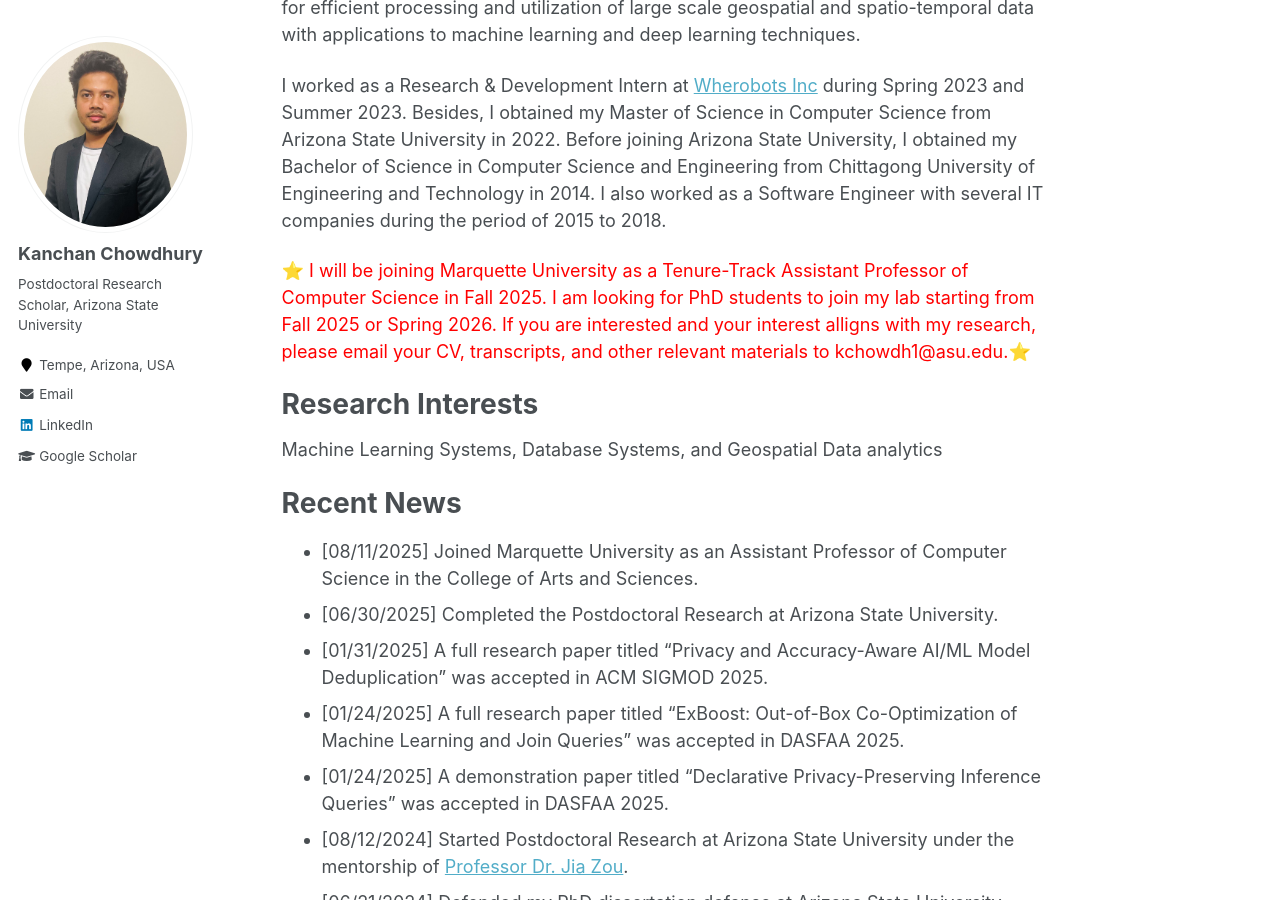
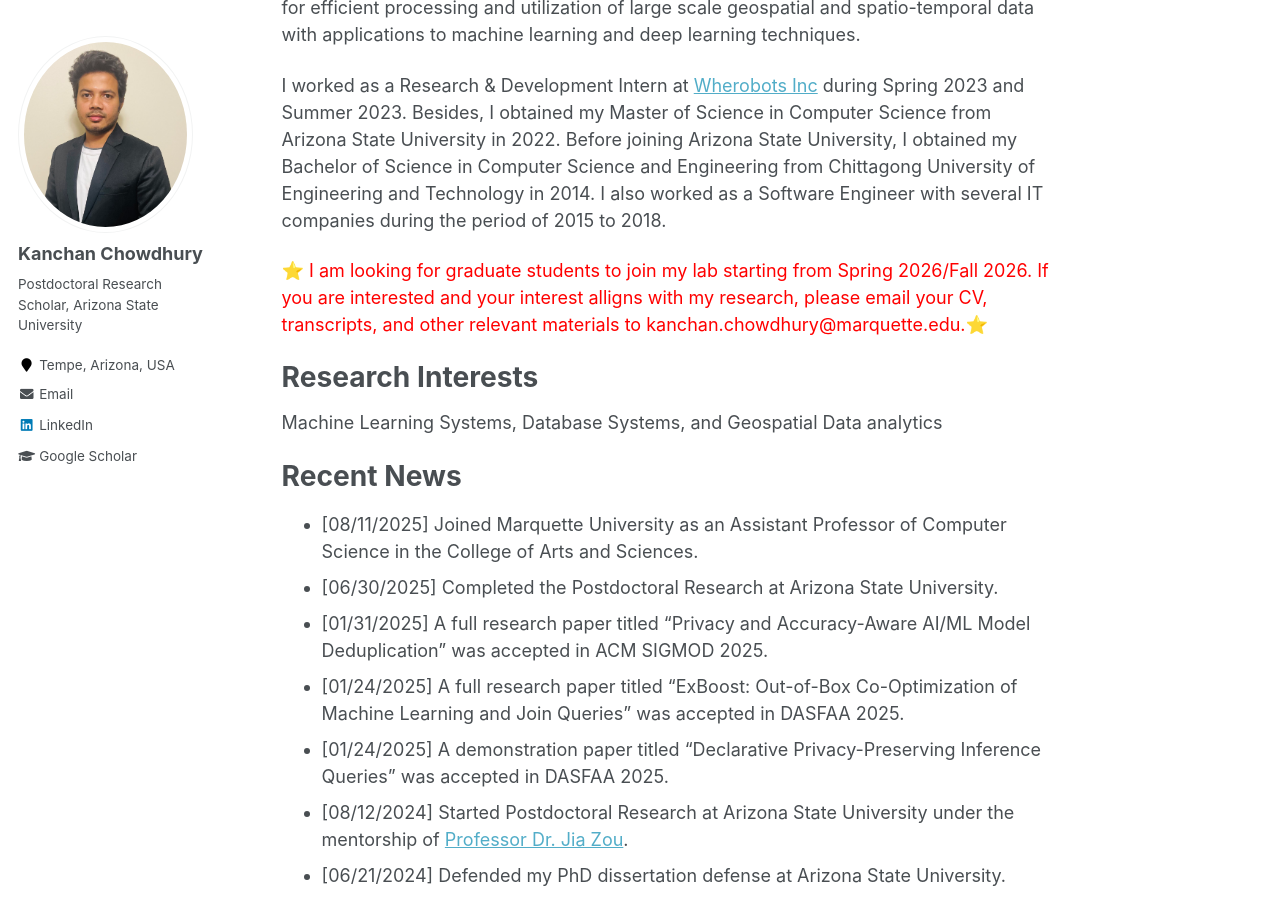
Before and after one commit to kanchanchy/kanchanchy.github.io, a Jekyll site: the page built from _pages/about.md, in a window 1280 px wide and 900 px high, scrolled down 436 px. Built offline with Jekyll 4.4.1, drawn with Linux system fonts in a browser that asks for light colours.

Commit message:
'unnecessary-info-removed'

```diff
--- a/_config.yml
+++ b/_config.yml
@@ -87,7 +87,7 @@ author:
   employer         :
   pubmed           : # "https://www.ncbi.nlm.nih.gov/pubmed/?term=john+snow"
   googlescholar    : "https://scholar.google.com/citations?user=LwBkhP0AAAAJ&hl=en"
-  email            : "kchowdh1@asu.edu"
+  email            : "kanchan.chowdhury@marquette.edu"
   researchgate     :  # example: "https://www.researchgate.net/profile/yourprofile"
   uri              :
   bitbucket        :
--- a/_pages/about.md
+++ b/_pages/about.md
@@ -12,7 +12,7 @@
 
 I worked as a Research & Development Intern at [Wherobots Inc](https://wherobots.com/) during Spring 2023 and Summer 2023. Besides, I obtained my Master of Science in Computer Science from Arizona State University in 2022. Before joining Arizona State University, I obtained my Bachelor of Science in Computer Science and Engineering from Chittagong University of Engineering and Technology in 2014. I also worked as a Software Engineer with several IT companies during the period of 2015 to 2018.
 
-<p style="color: red;">⭐ I will be joining Marquette University as a Tenure-Track Assistant Professor of Computer Science in Fall 2025. I am looking for PhD students to join my lab starting from Fall 2025 or Spring 2026. If you are interested and your interest alligns with my research, please email your CV, transcripts, and other relevant materials to kchowdh1@asu.edu.⭐</p>
+<p style="color: red;">⭐ I am looking for graduate students to join my lab starting from Spring 2026/Fall 2026. If you are interested and your interest alligns with my research, please email your CV, transcripts, and other relevant materials to kanchan.chowdhury@marquette.edu.⭐</p>
 
 
 Research Interests
```
